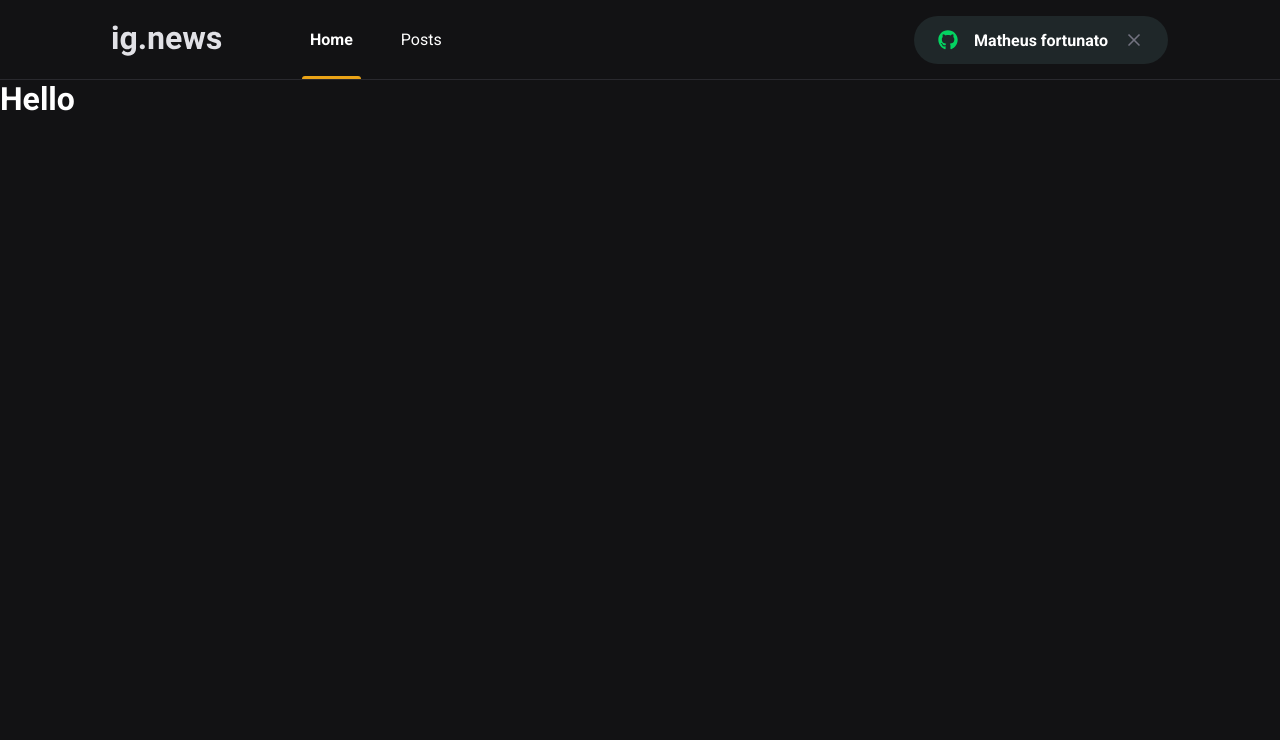
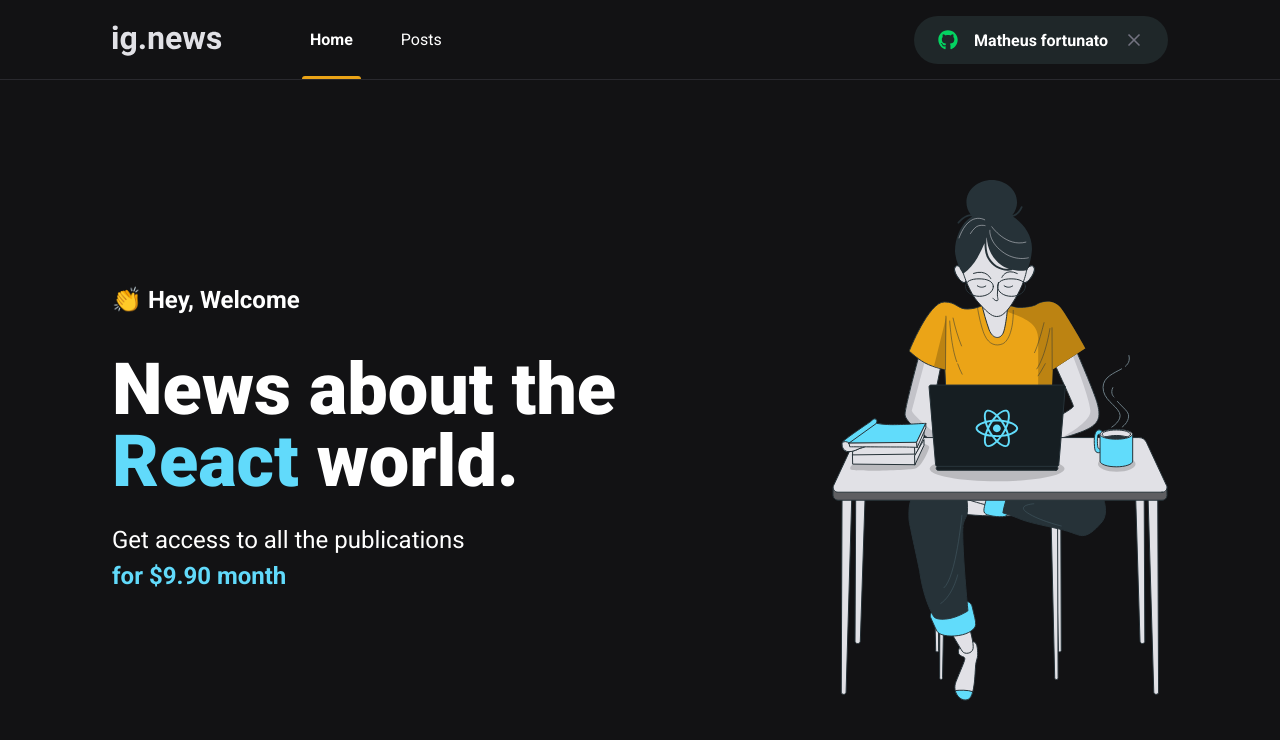
Before and after one commit to mfortunat0/ignews-ignite, a Next.js app: page / in a window 1280 px wide. Shown: the top 740 px of the page. Built offline with nearby package versions, Linux system fonts and the light colour scheme.

Commit message:
pagina home

```diff
--- /dev/null
+++ b/src/pages/home.module.scss
@@ -0,0 +1,41 @@
+.contentContainer {
+  max-width: 1120px;
+  margin: 0 auto;
+  padding: 0 2rem;
+  height: calc(100vh - 5rem);
+
+  display: flex;
+  align-items: center;
+  justify-content: space-between;
+}
+
+.hero {
+  max-width: 600px;
+
+  > span {
+    font-size: 1.5rem;
+    font-weight: bold;
+  }
+
+  h1 {
+    font-size: 4.5rem;
+    line-height: 4.5rem;
+    font-weight: 900;
+    margin-top: 2.5rem;
+
+    span {
+      color: var(--cyan-500);
+    }
+  }
+
+  p {
+    font-size: 1.5rem;
+    line-height: 2.25rem;
+    margin-top: 1.5rem;
+
+    span {
+      color: var(--cyan-500);
+      font-weight: bold;
+    }
+  }
+}
--- a/src/pages/index.tsx
+++ b/src/pages/index.tsx
@@ -1,14 +1,25 @@
 import Head from "next/head";
+import styles from "./home.module.scss";
 
 export default function Home() {
   return (
     <>
       <Head>
-        <title>IG.news</title>
+        <title>Home - IG.news</title>
       </Head>
-      <div>
-        <h1>Hello</h1>
-      </div>
+      <main className={styles.contentContainer}>
+        <section className={styles.hero}>
+          <span>👏 Hey, Welcome</span>
+          <h1>
+            News about the <span>React</span> world.
+          </h1>
+          <p>
+            Get access to all the publications <br />
+            <span>for $9.90 month</span>
+          </p>
+        </section>
+        <img src="/images/avatar.svg" alt="Girl coding" />
+      </main>
     </>
   );
 }
```
